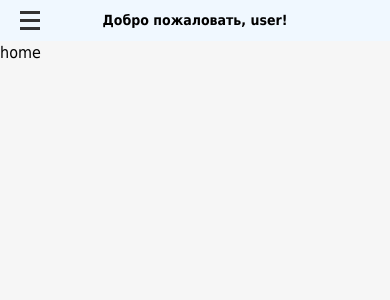
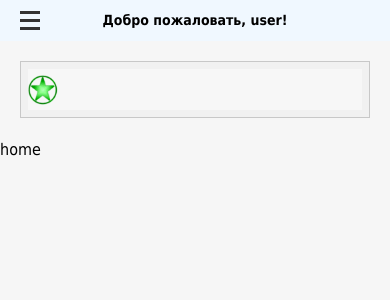
Before and after one commit to slavalobikov/translate-app, a Vue app: page / in a window 390 px wide. Shown: the top 300 px of the page. Built offline with nearby package versions, Linux system fonts and the light colour scheme.

Commit message:
test screen with logo and head

```diff
--- a/src/App.vue
+++ b/src/App.vue
@@ -1,15 +1,32 @@
 <script setup>
 import Header from './components/Header.vue';
-import BurgerMenu from './components/BurgerMenu.vue'
 
 </script>
 
 <template>
   <Header />
-<!--  <BurgerMenu />-->
+  <div class='wrapper-head'>
+    <img class='head-img' src='./assets/head_ru.gif' alt='head'>
+  </div>
   <router-view></router-view>
 </template>
 
 <style scoped>
+  .wrapper-head {
+    margin: 20px;
+    display: none;
+    padding: var(--wrapper-content-padding);
+    border: var(--wrapper-content-border);
+    background-color: var(--wrapper-content-background);
+  }
 
+  .head-img {
+    width: 100%;
+  }
+
+  @media screen and (max-width: 480px) {
+    .wrapper-head {
+      display: block;
+    }
+  }
 </style>
--- a/src/assets/main.css
+++ b/src/assets/main.css
@@ -82,6 +82,10 @@ select {
     --active-click-color: #00bd00;
 
     --background-btn: #acacac;
+
+    --wrapper-content-padding: 7px;
+    --wrapper-content-border: 1px solid #c8c8c8;
+    --wrapper-content-background: #f1f1f1;
 }
 
 body {
--- a/src/components/NavRoutes.vue
+++ b/src/components/NavRoutes.vue
@@ -11,7 +11,7 @@ const { toggleMenu } = defineProps(['toggleMenu'])
 </script>
 <template>
   <div>
-    <div class='wrapper-content'>
+    <div class='wrapper-content wrapper-content-logo'>
       <router-link @click='toggleMenu' :to="PATHS.HOME"><img class='logo' src='./../assets/logo.png' alt='logotype'></router-link>
     </div>
     <div class='title'>
@@ -66,9 +66,9 @@ const { toggleMenu } = defineProps(['toggleMenu'])
 
   .wrapper-content {
     margin-top: 10px;
-    padding: 7px;
-    border: 1px solid #c8c8c8;
-    background-color: #f1f1f1;
+    padding: var(--wrapper-content-padding);
+    border: var(--wrapper-content-border);
+    background-color: var(--wrapper-content-background);
     display: flex;
     flex-direction: column;
   }
@@ -104,4 +104,14 @@ const { toggleMenu } = defineProps(['toggleMenu'])
     font-weight: 700;
   }
 
+  .wrapper-content-logo {
+    display: none;
+  }
+
+  @media screen and (max-width: 480px) {
+    .wrapper-content-logo {
+      display: block;
+    }
+  }
+
 </style>
```
Also changed, not shown: src/assets/head_ru.gif (added).
